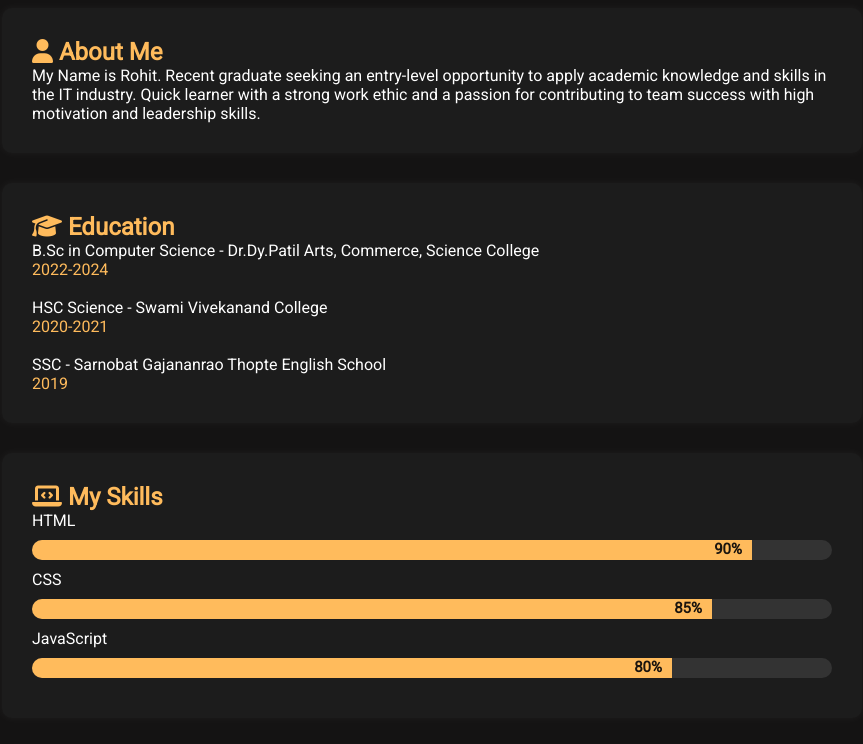
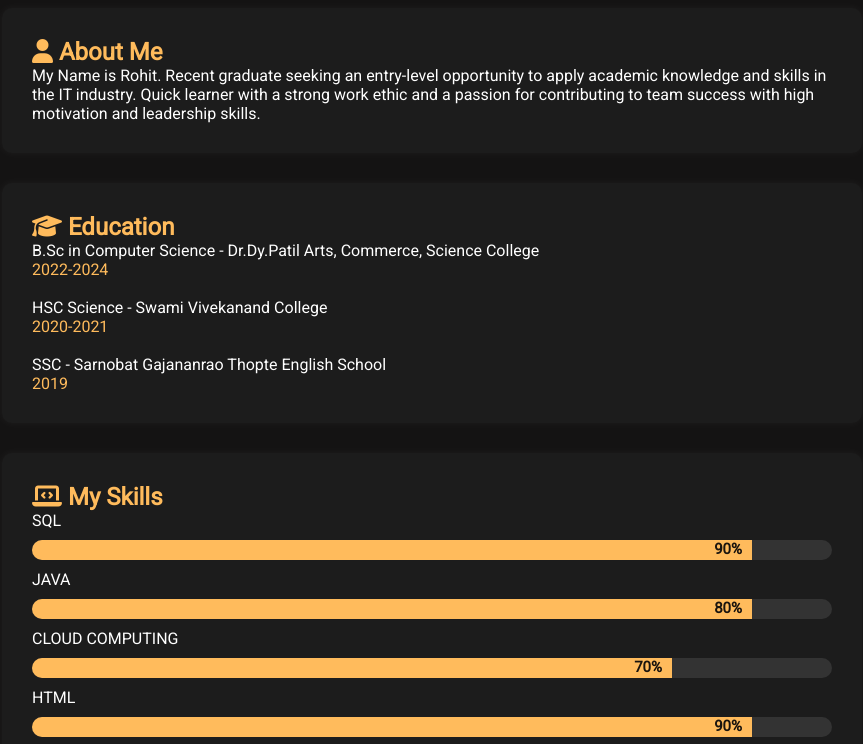
Before and after one commit to rohit-513/Rohit_Jadhav_portfolio, a plain HTML site: page index.html in a window 1280 px wide. Shown: the part 189-933 px from the top of the page, without its empty margins (208-1071 px from the left). Drawn offline with Linux system fonts and the light colour scheme.

Commit message:
Update index.html

```diff
--- a/index.html
+++ b/index.html
@@ -205,12 +205,18 @@
 
     <div class="section">
       <h2><i class="fa-solid fa-laptop-code"></i> My Skills</h2>
+      <div>SQL</div>
+      <div class="skills-bar"><div class="skills-bar-fill" style="width: 90%">90%</div></div>
+      <div>JAVA</div>
+      <div class="skills-bar"><div class="skills-bar-fill" style="width: 90%">80%</div></div>
+      <div>CLOUD COMPUTING</div>
+      <div class="skills-bar"><div class="skills-bar-fill" style="width: 80%">70%</div></div>
       <div>HTML</div>
       <div class="skills-bar"><div class="skills-bar-fill" style="width: 90%">90%</div></div>
       <div>CSS</div>
-      <div class="skills-bar"><div class="skills-bar-fill" style="width: 85%">85%</div></div>
+      <div class="skills-bar"><div class="skills-bar-fill" style="width: 85%">80%</div></div>
       <div>JavaScript</div>
-      <div class="skills-bar"><div class="skills-bar-fill" style="width: 80%">80%</div></div>
+      <div class="skills-bar"><div class="skills-bar-fill" style="width: 80%">70%</div></div>
     </div>
 
     <div class="section">
```
